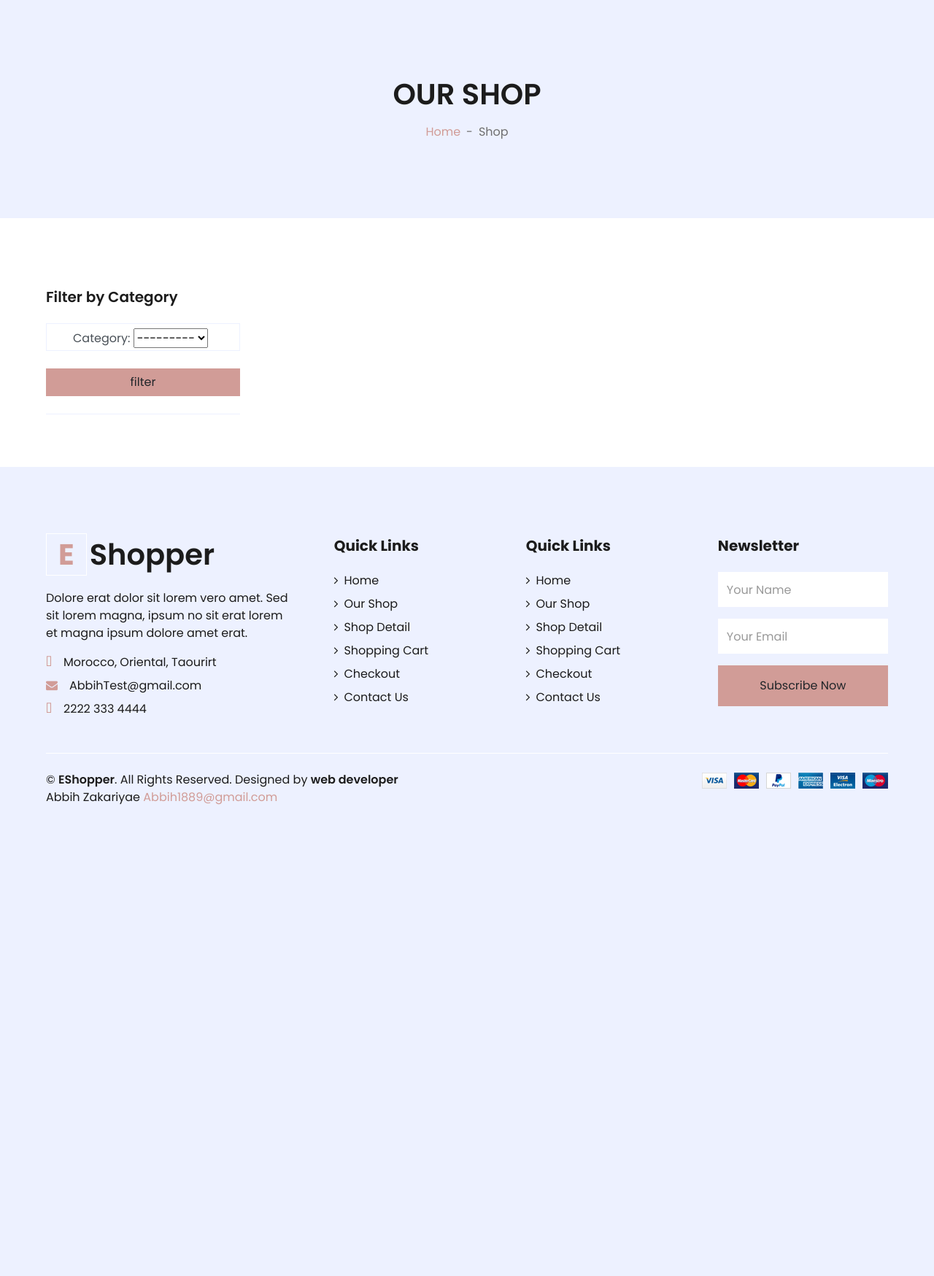
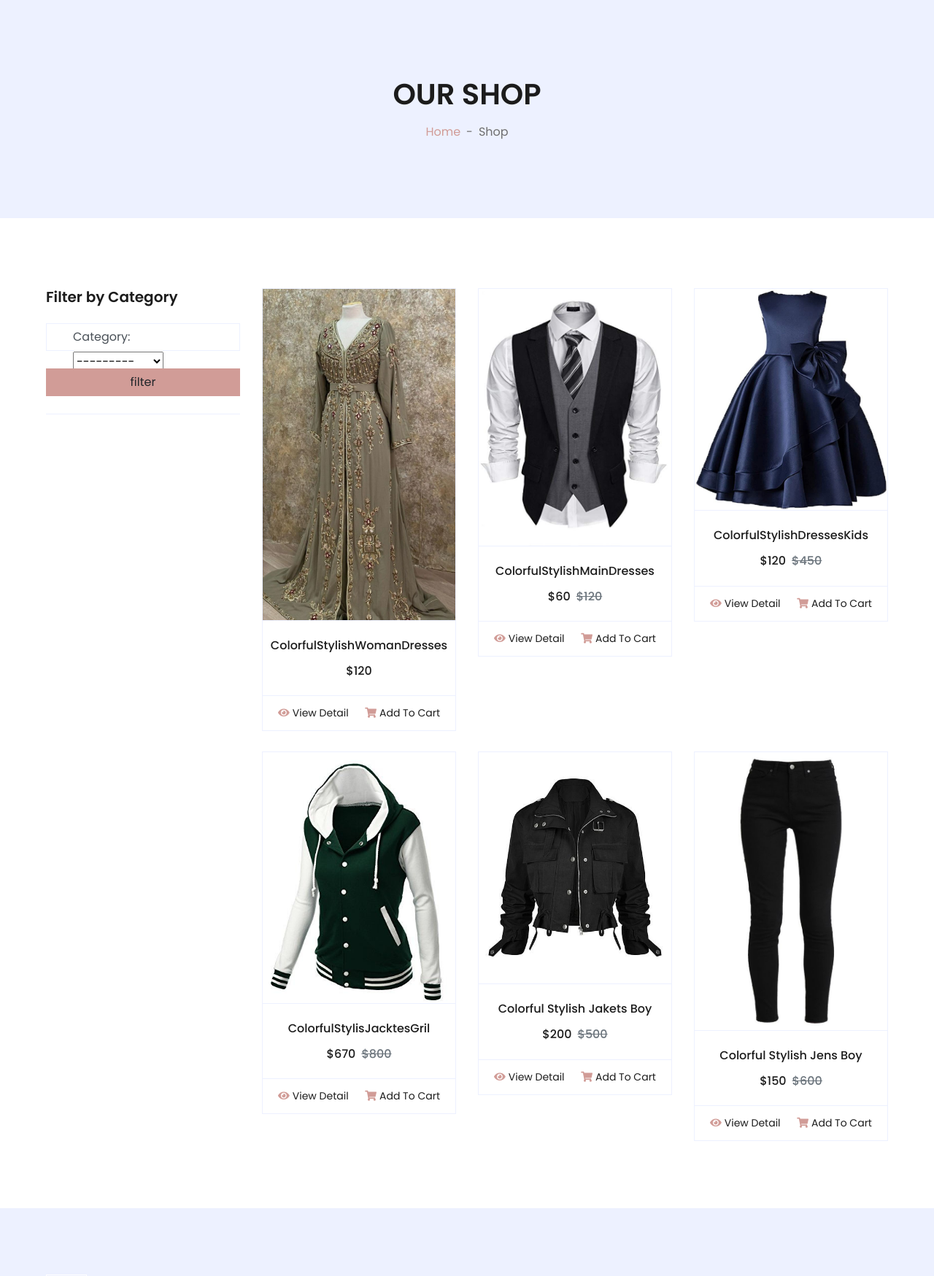
Before and after one commit to zakariyae1889/E-commerce, a Django app: page /Path_Shop/ in a window 1280 px wide. Shown: the part 106-1855 px from the top of the page at 73% size. Before the commit the page ends 1209 px from the top, so only its background shows below. Run offline with Django 4.2, Linux system fonts and the light colour scheme; data comes from the database, SQL or seed files in the repository; both versions use the stored data as it was after the commit; data that the repository does not hold is empty; some libraries are stand-ins or nearby versions.

Commit message:
commit change

```diff
--- a/requirement.txt
+++ b/requirement.txt
@@ -5,7 +5,7 @@
 django-bootstrap4==23.2
 django-credit-cards==0.4.1
 django-filter==23.3
-django-heroku==0.3.1
+
 django-jazzmin==2.6.0
 gunicorn==21.2.0
 packaging==23.1
--- a/templates/Shop/shop.html
+++ b/templates/Shop/shop.html
@@ -41,7 +41,7 @@
                                     <img class="img-fluid w-100 " src="{{p.photo.url}}"  alt="">
                                 </div>
                                 <div class="card-body border-left border-right text-center p-0 pt-4 pb-3">
-                                    <h6 class="text-truncate mb-3">{{p.title}}</h6>
+                                    <h6 class="text-truncate mb-3">{{p.Name}}</h6>
                                     <div class="d-flex justify-content-center">
                                         {% if p.DiscountPrice > 0 %}
                                             <h6>${{p.get_discount}}</h6><h6 class="text-muted ml-2"><del>${{p.Price}}</del></h6>
--- a/templates/include/nav.html
+++ b/templates/include/nav.html
@@ -26,13 +26,13 @@
                     <div class="navbar-nav mr-auto py-0">
                         <a href="{%url 'Path_Home'%}" class="nav-item nav-link">Home</a>
                         <a href="{%url 'Path_Shop'%}" class="nav-item nav-link active">Shop</a>
+                        <a href="{%url 'Path_Cart'%}" class="nav-item nav-link">Cart</a>
+                        <a href="{% url 'Path_Order'%}" class="nav-item nav-link">MyOrder</a>
                         <div class="nav-item dropdown">
                             <a href="#" class="nav-link dropdown-toggle" data-toggle="dropdown">Accounts</a>
                             <div class="dropdown-menu rounded-0 m-0">
                                 <a class="dropdown-item">Weclome,{{user.username}}</a>
                                 <a href="{%url 'Path_Profile' %}" class="dropdown-item">Profile</a>
-                                <a href="{%url 'Path_Cart'%}" class="dropdown-item">My Cart</a>
-                                <a href="{% url 'Path_Order'%}" class="dropdown-item">My Orders</a>
 
 
 
@@ -43,7 +43,7 @@
 
                     </div>
                     <div class="navbar-nav ml-auto py-0">
-                        <a  class="nav-item nav-link">{{user.username}}</a>
+                        <a  href="#" class="nav-item nav-link">Weclome,{{user.username}}</a>
                         <a href="{%url 'Path_Logout'%}" class="nav-item nav-link">Logout</a>
                     </div>
                 </div>
```
Also changed, not shown: ECommerce/settings.py (+4 -9 lines), templates/include/header.html (+4 -3 lines), Shopdb.sqlite3 (added), media/PhotoProduct/COOFANDY_Mens_Formal_Fashion_Vest_Layered_Waistcoat_Business_Dress_Suit_Ves_WAnlvkN.jpg (added), media/PhotoProduct/Dress9_M6wrc8A.jpg (added), media/PhotoProduct/Jakets1_2jHZhI0.jpg (added), media/PhotoProduct/Jakets3_Du9RQMb.jpg (added), media/PhotoProduct/Kids4.jpg (added), media/PhotoProduct/jeans4_QiLqndV.jpg (added), media/PhotoProfile/hacker_gBGs8Mb.png (added).
